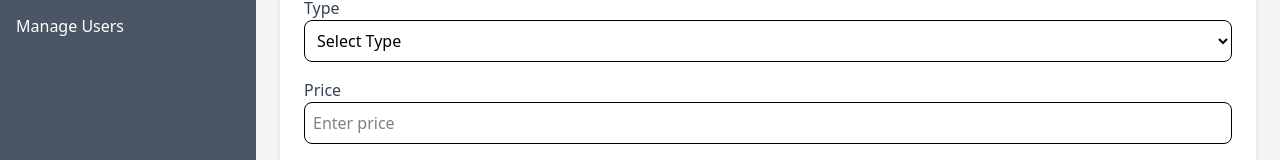
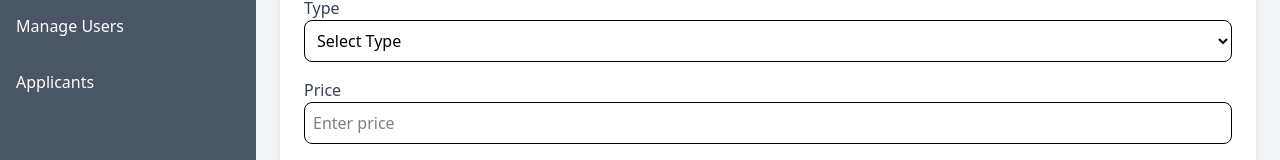
Before and after one commit to IT22269652/Pet-Adoption-Portal-fontend, a React (Vite) app in the folder frontend/: page /add-post in a window 1280 px wide. Shown: the part 182-342 px from the top of the page. Built offline with nearby package versions, Linux system fonts and the light colour scheme.

Commit message:
post management connect with backend for the crud

```diff
--- a/frontend/src/pages/Admin/AddPost.jsx
+++ b/frontend/src/pages/Admin/AddPost.jsx
@@ -60,7 +60,8 @@ const AddPost = () => {
         <ul>
           <li className="mb-2"><a href="/add-post" className="hover:text-gray-300">Add Post</a></li><br></br>
           <li className="mb-2"><a href="/manage-post" className="hover:text-gray-300">Manage Posts</a></li><br></br>
-          <li className="mb-2"><a href="/manage-users" className="hover:text-gray-300">Manage Users</a></li>
+          <li className="mb-2"><a href="/manage-users" className="hover:text-gray-300">Manage Users</a></li><br></br>
+          <li className="mb-2"><a href="/applicants" className="hover:text-gray-300">Applicants</a></li>
         </ul>
       </div>
       {/* Main Content - Add Post Form */}
--- a/frontend/src/pages/Admin/ManagePost.jsx
+++ b/frontend/src/pages/Admin/ManagePost.jsx
@@ -54,7 +54,8 @@ const ManagePost = () => {
         <ul>
           <li className="mb-2"><a href="/add-post" className="hover:text-gray-300">Add Post</a></li><br></br>
           <li className="mb-2"><a href="/manage-post" className="hover:text-gray-300">Manage Posts</a></li><br></br>
-          <li className="mb-2"><a href="/manage-users" className="hover:text-gray-300">Manage Users</a></li>
+          <li className="mb-2"><a href="/manage-users" className="hover:text-gray-300">Manage Users</a></li><br></br>
+          <li className="mb-2"><a href="/applicants" className="hover:text-gray-300">Applicants</a></li>
         </ul>
       </div>
       {/* Main Content - Manage Posts */}
```
